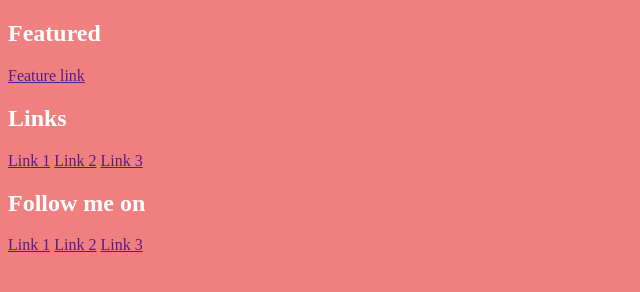
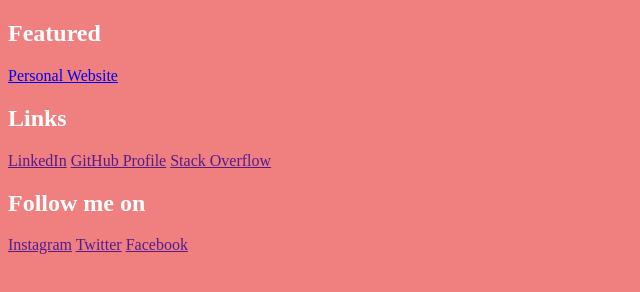
Before and after one commit to HaydenShurtleff/HaydenShurtleff.github.io, a plain HTML site: page index.html in a window 1280 px wide. Shown: the whole page, without its empty margins (0-640 px from the left). Drawn offline with nearby package versions, Linux system fonts and the light colour scheme; files that its build step writes are made by us from their sources.

Commit message:
Update index.html

```diff
--- a/index.html
+++ b/index.html
@@ -15,21 +15,21 @@
         -->
         <!-- Featured -->
         <h2>Featured</h2>
-        <a href="">Feature link</a>
+        <a href="hayshurt.com">Personal Website</a>
 
         <!-- Links -->
         <h2>Links</h2>
-        <a href="">Link 1</a>
-        <a href="">Link 2</a>
-        <a href="">Link 3</a>
+        <a href="">LinkedIn</a>
+        <a href="">GitHub Profile</a>
+        <a href="">Stack Overflow</a>
 
 
         <!-- Socials -->
         <h2>Follow me on</h2>
 
-        <a href="">Link 1</a>
-        <a href="">Link 2</a>
-        <a href="">Link 3</a>
+        <a href="">Instagram</a>
+        <a href="">Twitter</a>
+        <a href="">Facebook</a>
 
 
 
```
